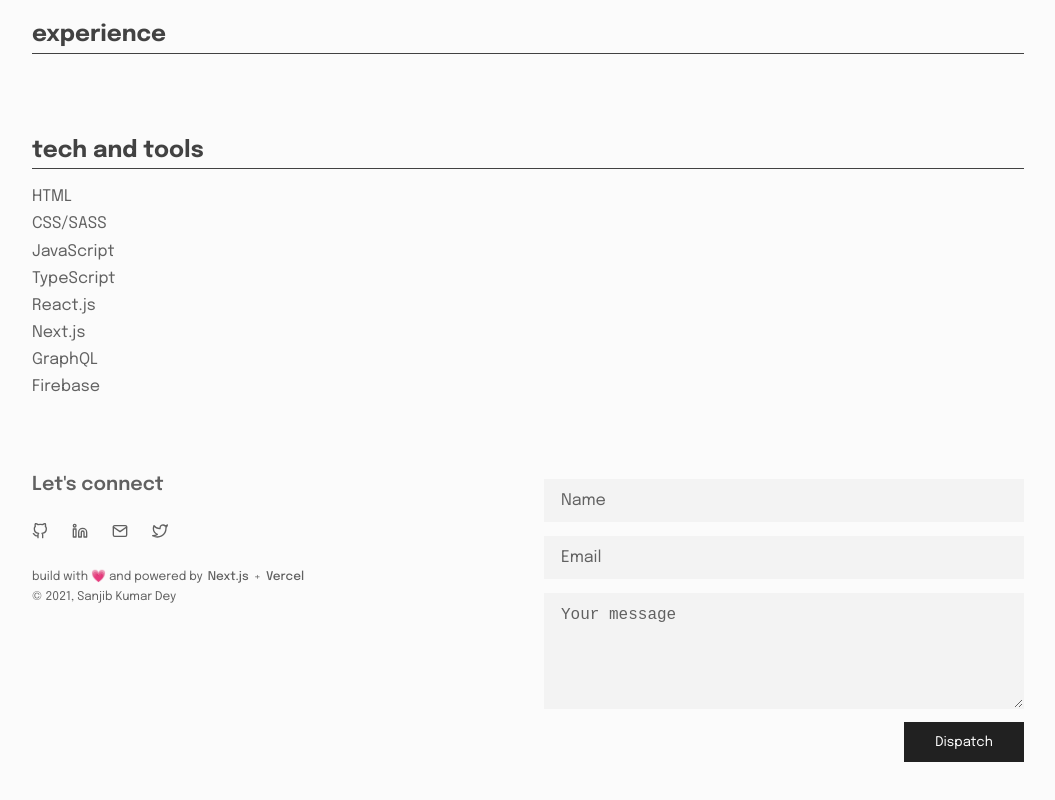
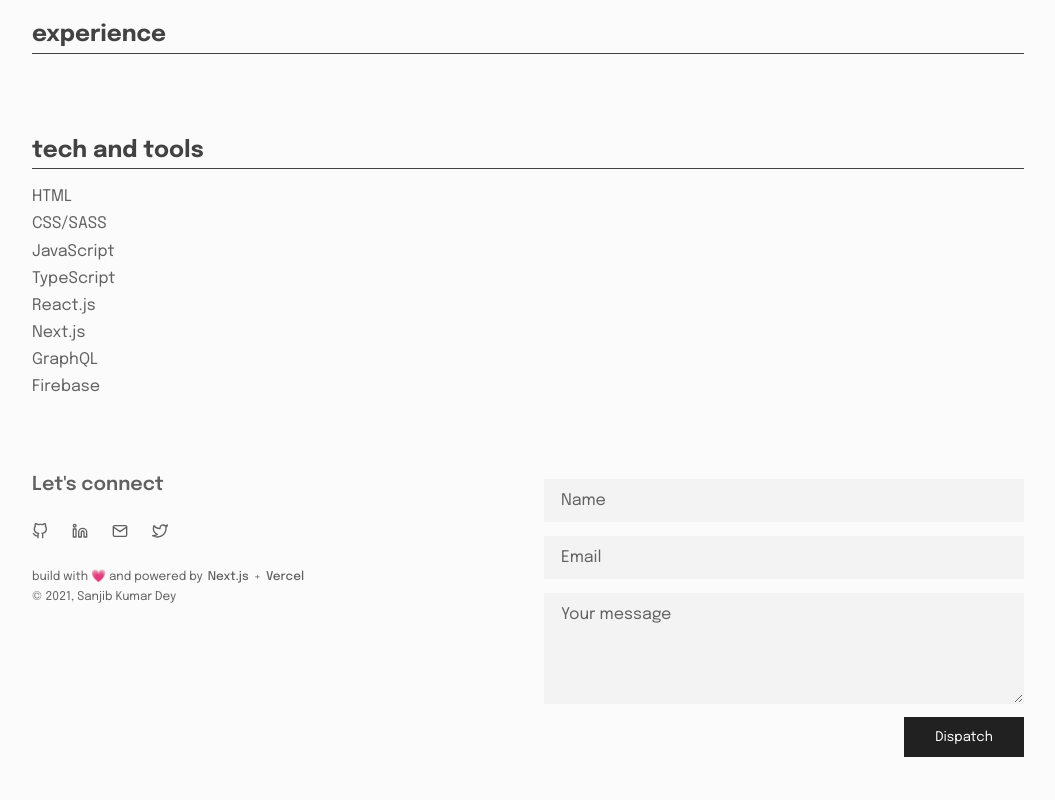
Before and after one commit to sanjibdey104/portfolio-v1, a Next.js app: page / in a window 1280 px wide. Shown: the part 846-1646 px from the top of the page, without its empty margins (112-1167 px from the left). Built offline with nearby package versions, Linux system fonts and the light colour scheme.

Commit message:
update: textarea font family

```diff
--- a/styles/globalStyles.js
+++ b/styles/globalStyles.js
@@ -45,7 +45,7 @@ const GlobalStyles = createGlobalStyle`
         color: var(--fg-light);
     }
 
-    a, button, input {
+    a, button, input,textarea {
         font-family: inherit;
     }
 
```
